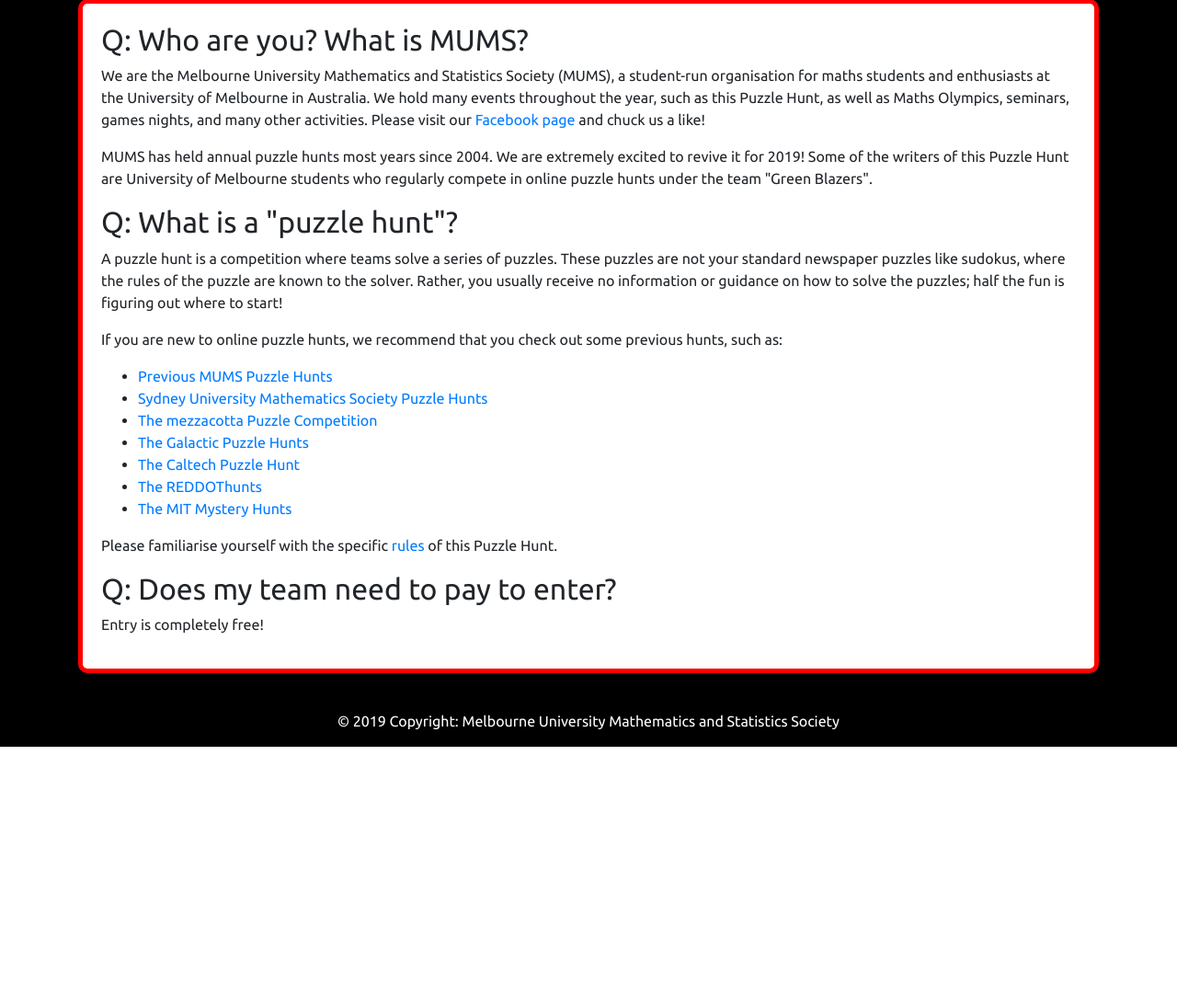
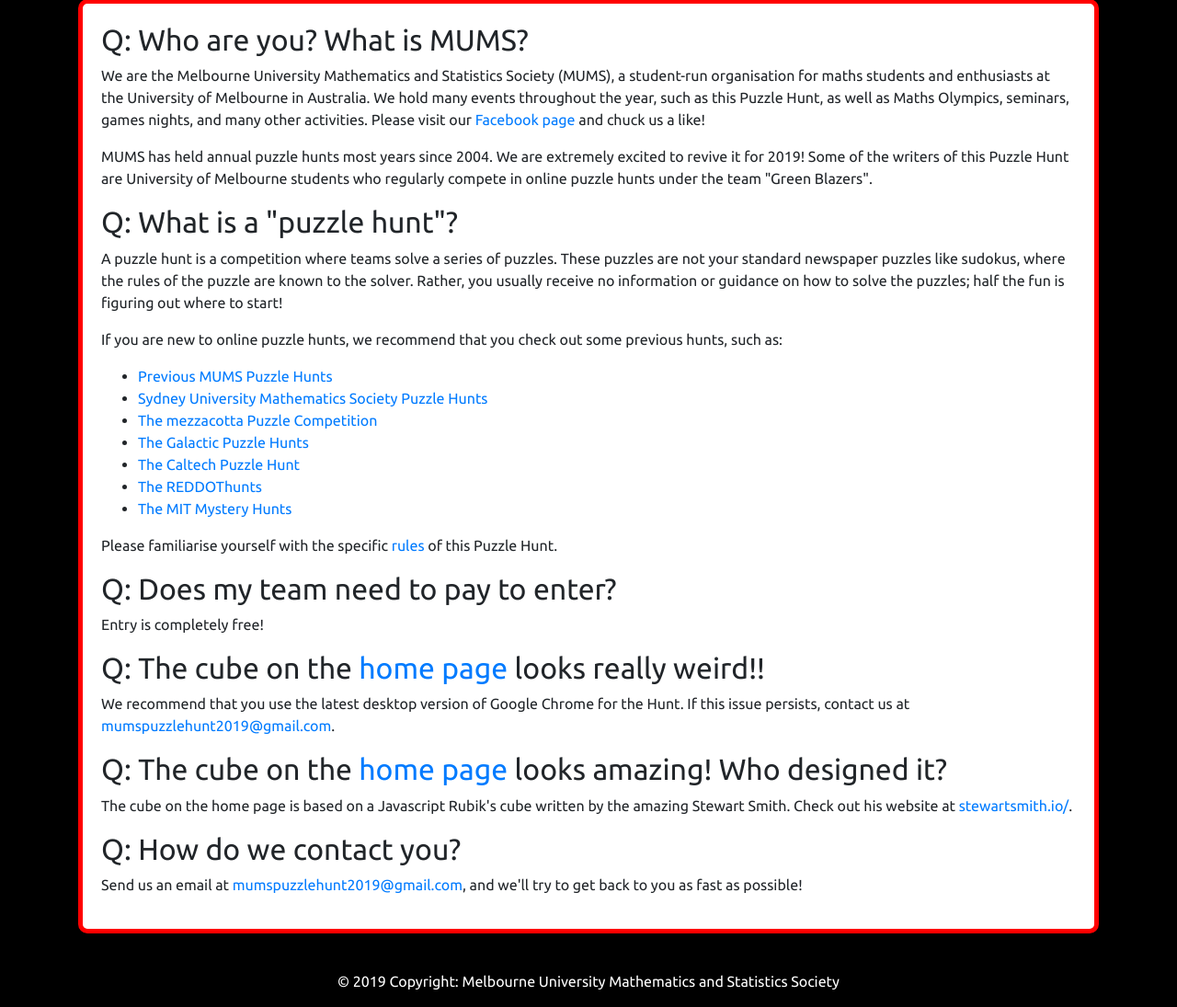
Before and after one commit to AllenZPGu/MUMS-PH-2019, a Django app: page /faq/ in a window 1280 px wide. Shown: the part 86-1181 px from the top of the page at 92% size. Before the commit the page ends 898 px from the top, so only its background shows below. Run offline with Django 3.2, Linux system fonts and the light colour scheme; some libraries are stand-ins or nearby versions.

Commit message:
created email out

```diff
--- a/PH_backend/PHapp/templates/PHapp/faq.html
+++ b/PH_backend/PHapp/templates/PHapp/faq.html
@@ -26,6 +26,15 @@
 
 	<h2>Q: Does my team need to pay to enter?</h2>
 	<p>Entry is completely free!</p>
+
+	<h2>Q: The cube on the <a href='../'>home page</a> looks really weird!!</h2>
+	<p>We recommend that you use the latest desktop version of Google Chrome for the Hunt. If this issue persists, contact us at <a href="mailto:mumspuzzlehunt2019@gmail.com" target="_top">mumspuzzlehunt2019@gmail.com</a>.</p>
+
+	<h2>Q: The cube on the <a href='../'>home page</a> looks amazing! Who designed it?</h2>
+	<p>The cube on the home page is based on a Javascript Rubik's cube written by the amazing Stewart Smith. Check out his website at <a href='http://stewartsmith.io/'>stewartsmith.io/</a>.</p>
+
+	<h2>Q: How do we contact you?</h2>
+	<p>Send us an email at <a href="mailto:mumspuzzlehunt2019@gmail.com" target="_top">mumspuzzlehunt2019@gmail.com</a>, and we'll try to get back to you as fast as possible!</p>
 </div>
 </div>
 {% endblock %}
--- a/PH_backend/PHapp/templates/PHapp/rules.html
+++ b/PH_backend/PHapp/templates/PHapp/rules.html
@@ -1,6 +1,5 @@
 {% extends "PHapp/header.html" %}
 {% load static %}
-{% load crispy_forms_tags %}
 
 {% block content %}
 <div class="outer-container">
@@ -53,6 +52,11 @@
 		<li>Any action deemed unsporting by the organisers of the Puzzle Hunt will result in disqualification. This includes, but is not limited to, soliciting and/or stealing answers and intentionally sabotaging any aspect of a puzzle. Attempts to hack the website will also not be tolerated.</li>
 	</ul>
 
+	<h2>Contact</h2>
+	<ul>
+		<li>If you wish to clarify any of the rules, or to dispute any decision made by the organisers, send your enquiry to <a href="mailto:mumspuzzlehunt2019@gmail.com" target="_top">mumspuzzlehunt2019@gmail.com</a>.</li>
+	</ul>
+
 </div>
 </div>
 {% endblock %}
--- a/PH_backend/PHapp/views.py
+++ b/PH_backend/PHapp/views.py
@@ -5,6 +5,7 @@ from django.contrib.auth.forms import UserCreationForm
 from django.http import JsonResponse, FileResponse, Http404
 from django.contrib.auth.models import User
 from django.forms import formset_factory, ValidationError
+from django.core.mail import send_mail
 from .models import Puzzles, Teams, SubmittedGuesses, Individuals, AltAnswers
 from .forms import SolveForm, TeamRegForm, IndivRegForm, IndivRegFormSet, LoginForm
 from django.conf import settings
@@ -248,6 +249,9 @@ def teamReg(request):
 			newTeam.save()
 			newTeam.aussie = False
 
+			recipient_list = []
+			indivNo = 0
+
 			for indivForm in indivFormSet:
 				if indivForm.cleaned_data.get('name') == None:
 					continue
@@ -261,8 +265,33 @@ def teamReg(request):
 				if newIndiv.aussie:
 					newTeam.aussie = True
 
+				recipient_list.append(newIndiv.email)
+				indivNo += 1
+
 			newTeam.save()
-			return redirect('/')
+
+			#email out
+			subject = '[PH2019] Team registered'
+			msg_username = 'Username: ' + username + '\n'
+			msg_name = 'Team name: ' + newTeam.teamName + '\n\n'
+			message = "Thank you for registering for the 2019 MUMS Puzzle Hunt. Please find below your team details:\n\n" + msg_username + msg_name
+			+ 'A reminder that you will need your username, and not your team name, to login.\n\n'
+			+ 'Regards,\n'
+			+ 'MUMS Puzzle Hunt Organisers'
+			email_from = settings.EMAIL_HOST_USER
+			if newTeam.teamEmail != '':
+				recipient_list.append(newTeam.teamEmail)
+			send_mail(subject, message, email_from, recipient_list)
+
+
+			webhook = DiscordWebhook(url=solveBotURL)
+			webhookTitle = 'New team: **{}**'.format(newTeam.name)
+			webhookDesc = 'Members: {}\nAustralian: {}'.format(str(indivNo), 'Yes' if newTeam.aussie else 'No')
+			webhookEmbed = DiscordEmbed(title=webhookTitle, description=webhookDesc, color=16233769)
+			webhook.add_embed(webhookEmbed)
+			webhook.execute()
+
+			return redirect('/team/{}'.format(str(newTeam.id)))
 
 	else:
 		userForm = UserCreationForm()
```
Also changed, not shown: PH_backend/PH_backend/settings.py (+22 -14 lines), PH_backend/PHapp/templates/PHapp/regsuccess.html (added, +15 -0 lines).
